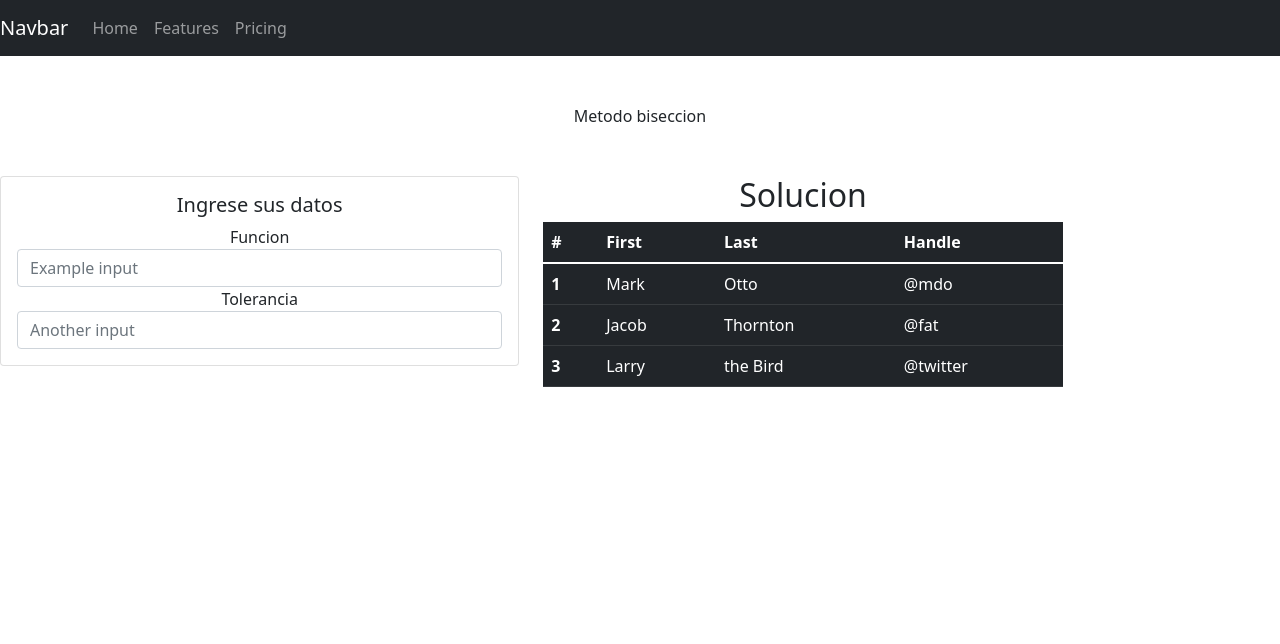
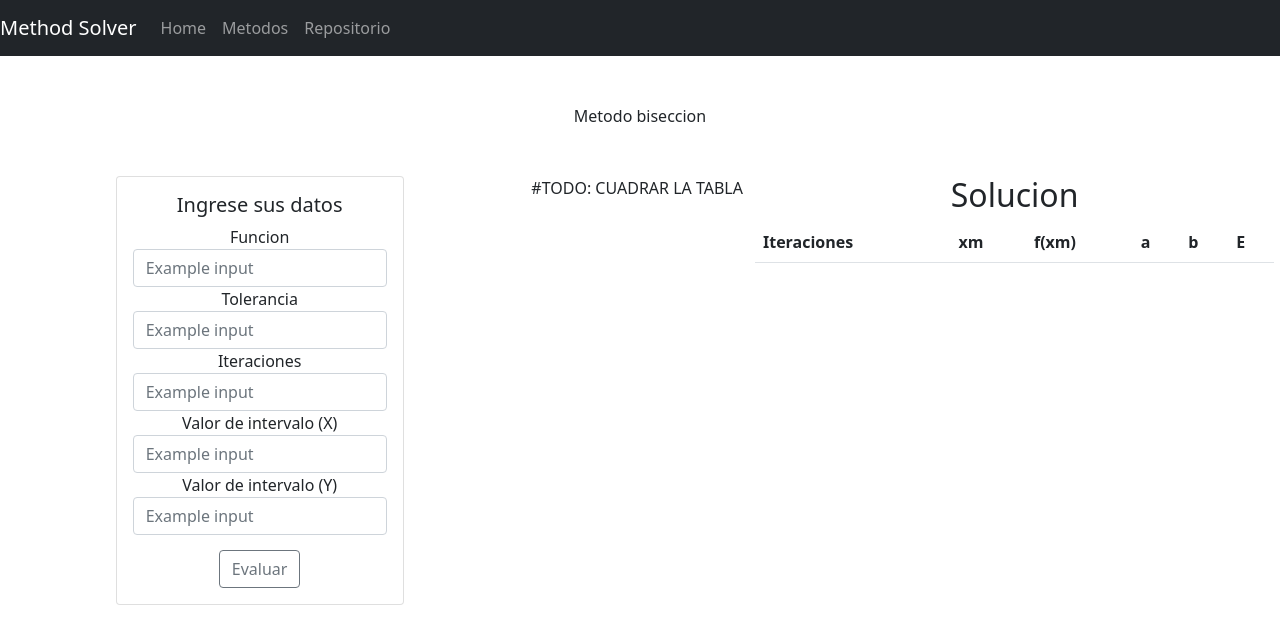
Before and after one commit to mmunozc/Analisis_Numerico, a Django app: page /biseccion in a window 1280 px wide. Shown: the top 644 px of that part. Run offline with Django 3.2, Linux system fonts and the light colour scheme; lists and menus that the app fills with data are empty; the page is wider than the window, and the part outside it is not shown.

Commit message:
Estructura general

```diff
--- a/MethodSolver/MethodSolver/urls.py
+++ b/MethodSolver/MethodSolver/urls.py
@@ -19,14 +19,15 @@ from app import views
 
 urlpatterns = [
     path('admin/', admin.site.urls),
-    path('', views.menu, name="menu"),
-    path('biseccion', views.biseccion, name="biseccion"),
-    path('gausspiv', views.menu, name="gausspiv"),
-    path('newton', views.menu, name="newton"),
-    path('pf', views.menu, name="pf"),
-    path('rf', views.menu, name="rf"),
-    path('secante', views.menu, name="secante"),
-    path('taylorcos', views.menu, name="taylorcos"),
-    path('taylorsen', views.menu, name="taylorsen"),
+    path('', views.infoView, name="infoView"),
+    path('menu', views.menuView, name="menuView"),
+    path('biseccion', views.biseccionView, name="biseccion"),
+    #path('gausspiv', views.menu, name="gausspiv"),
+    #path('newton', views.menu, name="newton"),
+    #path('pf', views.menu, name="pf"),
+    #path('rf', views.menu, name="rf"),
+    #path('secante', views.menu, name="secante"),
+    #path('taylorcos', views.menu, name="taylorcos"),
+    #path('taylorsen', views.menu, name="taylorsen"),
 
 ]
--- a/MethodSolver/app/static/styles/.css
+++ /dev/null
@@ -1,3 +0,0 @@
-.card{
-    width: 18rem;
-}
--- /dev/null
+++ b/MethodSolver/app/static/styles/layout.css
@@ -0,0 +1,7 @@
+.card{
+    width: 18rem;
+}
+
+.btn{
+    margin-top: 15px;
+}
--- a/MethodSolver/app/templates/layout.html
+++ b/MethodSolver/app/templates/layout.html
@@ -11,41 +11,44 @@
     <link href="https://cdn.jsdelivr.net/npm/bootstrap@5.1.3/dist/css/bootstrap.min.css" rel="stylesheet"
         integrity="sha384-1BmE4kWBq78iYhFldvKuhfTAU6auU8tT94WrHftjDbrCEXSU1oBoqyl2QvZ6jIW3" crossorigin="anonymous">
 
-<link rel="stylesheet" href='{%static "styles/.css" %}'>
+    <link rel="stylesheet" href="{%static 'styles/layout.css' %}">
 
 </head>
 
 <body>
     <!-- SECCION HEADER -->
+
     <header>
+
         <nav class="navbar navbar-expand-lg navbar-dark bg-dark">
-        <a class="navbar-brand" href="#">Navbar</a>
-        <button class="navbar-toggler" type="button" data-toggle="collapse" data-target="#navbarNav" aria-controls="navbarNav" aria-expanded="false" aria-label="Toggle navigation">
-            <span class="navbar-toggler-icon"></span>
-        </button>
+            <a class="navbar-brand" >Method Solver</a>
+
             <div class="collapse navbar-collapse" id="navbarNav">
                 <ul class="navbar-nav">
                     <li class="nav-item active">
-                <a class="nav-link" href="#">Home <span class="sr-only">(current)</span></a>
+                        <a class="nav-link" href="/">Home <span class="sr-only">(current)</span></a>
                     </li>
                     <li class="nav-item">
-                <a class="nav-link" href="#">Features</a>
+                        <a class="nav-link" href="/menu">Metodos</a>
                     </li>
                     <li class="nav-item">
-                <a class="nav-link" href="#">Pricing</a>
+                        <a class="nav-link" href="#">Repositorio</a>
                     </li>
                 </ul>
             </div>
         </nav>
+
     </header>
-<center>
+
+
+    <!-- <center>
 {% if messages %}
 {% for message in messages %}
 <div class="notification {{ message.tags}}">
     {{ message }}
 </div>
 {% endfor %}
-{% endif %}
+{% endif %} -->
 
     <main>
         <center>
--- a/MethodSolver/app/templates/metodos/biseccion.html
+++ /dev/null
@@ -1,64 +0,0 @@
-{% extends 'layout.html' %}
-
-{% block content %}
-
-<div class="info">
-    <br>
-    <br>
-    <p>Metodo biseccion</p>
-</div>
-
-<div class="row mt-5 mb-10">
-    <div class="col-5">
-        <div class="card">
-            <div class="card-body">
-                <h5 class="card-title">Ingrese sus datos</h5>
-                <form>
-                    <div class="form-group">
-                        <label for="funcion">Funcion</label>
-                        <input type="text" class="form-control" id="formGroupExampleInput" placeholder="Example input">
-                    </div>
-                    <div class="form-group">
-                        <label for="tolerancia">Tolerancia</label>
-                        <input type="text" class="form-control" id="formGroupExampleInput2" placeholder="Another input">
-                    </div>
-                </form>
-            </div>
-        </div>
-    </div>
-    <div class="col-5">
-        <h2>Solucion</h2>
-        <table class="table table-dark">
-            <thead>
-                <tr>
-                    <th scope="col">#</th>
-                    <th scope="col">First</th>
-                    <th scope="col">Last</th>
-                    <th scope="col">Handle</th>
-                </tr>
-            </thead>
-            <tbody>
-                <tr>
-                    <th scope="row">1</th>
-                    <td>Mark</td>
-                    <td>Otto</td>
-                    <td>@mdo</td>
-                </tr>
-                <tr>
-                    <th scope="row">2</th>
-                    <td>Jacob</td>
-                    <td>Thornton</td>
-                    <td>@fat</td>
-                </tr>
-                <tr>
-                    <th scope="row">3</th>
-                    <td>Larry</td>
-                    <td>the Bird</td>
-                    <td>@twitter</td>
-                </tr>
-            </tbody>
-        </table>
-    </div>
-</div>
-
-{% endblock %}
--- /dev/null
+++ b/MethodSolver/app/templates/metodosPage/biseccion.html
@@ -0,0 +1,86 @@
+{% extends "layout.html" %}
+
+{% block content %}
+
+
+<div class="info">
+    <br>
+    <br>
+    <p>Metodo biseccion</p>
+</div>
+
+<div class="row mt-5 mb-10">
+    <div class="col-5">
+        <div class="card">
+            <div class="card-body">
+                <h5 class="card-title">Ingrese sus datos</h5>
+                <form method="post">
+                    <div class="form-group">
+                        {% csrf_token %}
+                        <label for="funcion">Funcion</label>
+                        <input type="text"
+                                class="form-control"
+                                name="funcion"
+                                placeholder="Example input">
+
+                        <label for="funcion">Tolerancia</label>
+                        <input type="text"
+                                class="form-control"
+                                name="tolerancia"
+                                placeholder="Example input">
+
+                        <label for="funcion">Iteraciones</label>
+                        <input type="number"
+                                class="form-control"
+                                name="iteraciones"
+                                placeholder="Example input">
+
+                        <label for="funcion">Valor de intervalo (X)</label>
+                        <input type="number"
+                                class="form-control"
+                                name="xs"
+                                placeholder="Example input">
+
+                        <label for="funcion">Valor de intervalo (Y)</label>
+                        <input type="number"
+                                class="form-control"
+                                name="xi"
+                                placeholder="Example input">
+
+
+                        <button type="submit" class="btn btn-outline-secondary" >Evaluar</button>
+                    </div>
+                </form>
+            </div>
+        </div>
+    </div>
+
+#TODO: CUADRAR LA TABLA
+    <div class="col-5">
+        <h2>Solucion</h2>
+        <table class="table">
+            <thead>
+                <tr>
+                    <th scope="col">Iteraciones</th>
+                    <th scope="col">xm</th>
+                    <th scope="col">f(xm)</th>
+                    <th scope="col">a</th>
+                    <th scope="col">b</th>
+                    <th scope="col">E</th>
+                </tr>
+            </thead>
+            {%if list %} {%for data in list %}
+            <tbody>
+                <tr>
+                    {%for valores in data %}
+                    <td>{{valores}} {% endfor %}</td>
+                    {% endfor %}
+                </tr>
+            </tbody>
+            {% endif %}
+
+        </table>
+    </div>
+</div>
+
+{% endblock %}
--- a/MethodSolver/app/views.py
+++ b/MethodSolver/app/views.py
@@ -1,30 +1,60 @@
+from django.http import HttpResponseRedirect
 from django.shortcuts import render
 
+from app.methods import biseccion
 # Create your views here.
 
-def menu(request):
+def infoView(request):
     return render(request, 'home.html')
 
-def biseccion(request):
-    return render(request, './metodos/biseccion.html')
+
+def menuView(request):
+    return render(request, 'metodosMenu.html')
+
+
+def biseccionView(request):
+    datos = ()
+    if request.method == 'POST':
+        fx = request.POST["funcion"]
+        tol = request.POST["tolerancia"]
+        niter = request.POST["iteraciones"]
+        xs = request.POST["xs"]
+        xi = request.POST["xi"]
+        datos = biseccion(fx, tol, niter, xs, xi)
+        print(datos)
+
+    if datos:
+        print("dentro del if", datos)
+        return render(request, './metodosPage/biseccion.html', {'list': datos})
+
+
+    return render(request, './metodosPage/biseccion.html')
+
+
 
 def gausspiv(request):
     return render(request, 'home.html')
 
+
 def newton(request):
     return render(request, 'home.html')
+
 
 def pf(request):
     return render(request, 'home.html')
 
+
 def rf(request):
     return render(request, 'home.html')
+
 
 def secante(request):
     return render(request, 'home.html')
 
+
 def taylorcos(request):
     return render(request, 'home.html')
 
+
 def taylorsen(request):
     return render(request, 'home.html')
```
Also changed, not shown: MethodSolver/app/methods.py (added, +70 -0 lines), MethodSolver/app/templates/home.html (+2 -20 lines), MethodSolver/app/templates/metodosMenu.html (added, +30 -0 lines), MethodSolver/app/static/styles/elements.css (added), MethodSolver/db.sqlite3. Lines whose indentation alone changed are shown as unchanged.
